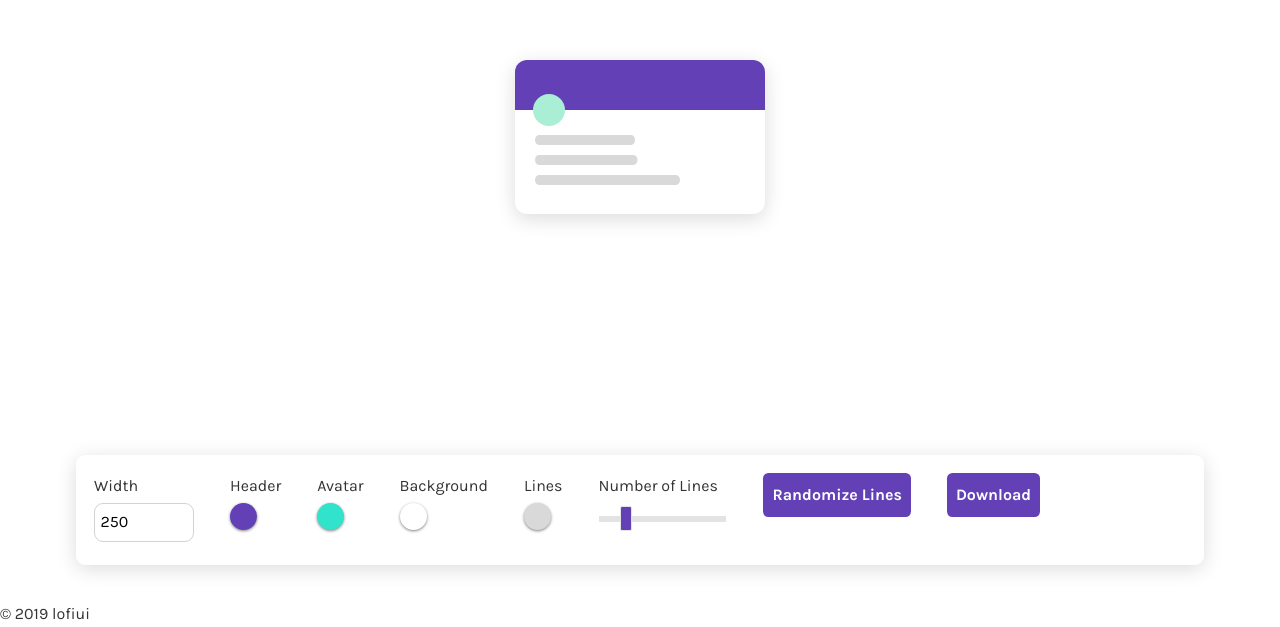
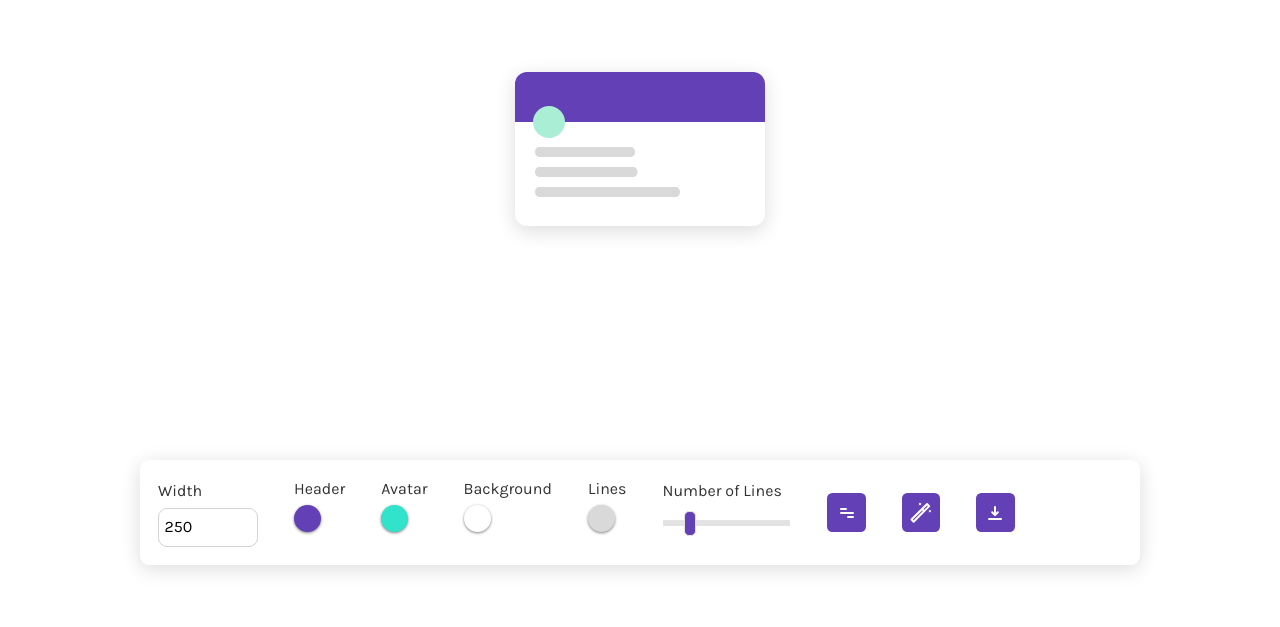
Before and after one commit to 1qlee/lofiui, a Gatsby site: page / in a window 1280 px wide. Shown: the part 199-826 px from the top of the page. After the commit the page ends 800 px from the top, so only its background shows below. Built offline with nearby package versions, Linux system fonts and the light colour scheme; Gatsby itself is replaced by a stand-in of ours.

Commit message:
Added svg plugin; changed styles to overall structure and to controls

```diff
--- a/gatsby-config.js
+++ b/gatsby-config.js
@@ -1,7 +1,7 @@
 module.exports = {
   siteMetadata: {
     title: `Lofi UI`,
-    description: `Create simple card mock-ups and download as an SVG.`,
+    description: `Create low fidelity UI mock-ups and download them as SVG.`,
     author: `@1qlee`,
   },
   plugins: [
@@ -39,6 +39,14 @@ module.exports = {
       },
     },
     'gatsby-plugin-styled-components',
+    {
+      resolve: "gatsby-plugin-react-svg",
+      options: {
+        rule: {
+          include: /assets/
+        }
+      }
+    }
     // this (optional) plugin enables Progressive Web App + Offline functionality
     // To learn more, visit: https://gatsby.dev/offline
     // `gatsby-plugin-offline`,
--- a/package.json
+++ b/package.json
@@ -11,6 +11,7 @@
     "gatsby-plugin-offline": "^2.0.25",
     "gatsby-plugin-prefetch-google-fonts": "^1.4.2",
     "gatsby-plugin-react-helmet": "^3.0.12",
+    "gatsby-plugin-react-svg": "^2.1.1",
     "gatsby-plugin-sharp": "^2.0.32",
     "gatsby-plugin-styled-components": "^3.0.7",
     "gatsby-source-filesystem": "^2.0.29",
--- a/src/components/button.js
+++ b/src/components/button.js
@@ -9,7 +9,7 @@ const Button = styled.a`
   display: inline-flex;
   font-weight: 700;
   justify-content: center;
-  padding: 0.5rem;
+  padding: 0.4rem;
   text-decoration: none;
   &:hover {
     cursor: pointer;
--- a/src/components/container.js
+++ b/src/components/container.js
@@ -1,9 +1,10 @@
 import styled from "styled-components"
 
-const Container = styled.main`
+const Container = styled.div`
   margin: 0 auto;
   max-width: 1200px;
   padding: 2rem;
+  height: 100%;
 `
 
 export default Container
--- a/src/components/controls.js
+++ b/src/components/controls.js
@@ -5,16 +5,26 @@ import ColorPicker from "./colorpicker"
 import Button from "./button"
 import { Input } from "./input"
 
+import Lines from "../../assets/menu.svg"
+import Download from "../../assets/download.svg"
+import Randomize from "../../assets/magic.svg"
+
 const ControlsContainer = styled.div`
   box-shadow: 0 4px 20px gainsboro;
   border-radius: 0.5rem;
   display: flex;
+  height: 105px;
+  width: 1000px;
+  margin: 0 auto;
 `
 
 const Control = styled.div`
   p {
     margin-bottom: 0.2rem;
   }
+  display: flex;
+  align-items: center;
+  justify-content: center;
   padding: 1rem;
 `
 
@@ -69,28 +79,40 @@ function Controls(props) {
   return (
     <ControlsContainer>
       <Control>
+        <div>
           <p>Width</p>
           <Input onChange={setWidth} name="width" type="number" min="0" defaultValue="250" />
+        </div>
       </Control>
       <Control>
+        <div>
           <p>Header</p>
           <ColorPicker element="header" color="#6340b5" setColor={setColor} />
+        </div>
       </Control>
       <Control>
+        <div>
           <p>Avatar</p>
           <ColorPicker element="avatar" color="#30e3ca" setColor={setColor} />
+        </div>
       </Control>
       <Control>
+        <div>
           <p>Background</p>
           <ColorPicker element="background" color="#ffffff" setColor={setColor} />
+        </div>
       </Control>
       <Control>
+        <div>
           <p>Lines</p>
           <ColorPicker element="lines" color="#d9d9d9" setColor={setColor} />
+        </div>
       </Control>
       <Control>
+        <div>
           <p>Number of Lines</p>
           <input name="numoflines" type="range" min="1" max="12" defaultValue="3" onChange={setNumOfLines} />
+        </div>
       </Control>
       <Control>
         <Button
@@ -99,7 +121,16 @@ function Controls(props) {
           color="#fff"
           onClick={() => props.setRandoms(props.generateRandoms)}
         >
-          Randomize Lines
+          <Lines style={{fill: "white"}} />
+        </Button>
+      </Control>
+      <Control>
+        <Button
+          as="button"
+          background="#6340b5"
+          color="#fff"
+          >
+          <Randomize style={{fill: "white"}} />
         </Button>
       </Control>
       <Control>
@@ -110,7 +141,7 @@ function Controls(props) {
           download="image.svg"
           onClick={() => trimSvg(props.svg)}
           >
-          Download
+          <Download style={{fill: "white"}} />
         </Button>
       </Control>
     </ControlsContainer>
--- a/src/components/layout.css
+++ b/src/components/layout.css
@@ -642,7 +642,7 @@ input[type=range]::-webkit-slider-thumb {
   border: 1px solid #E3E3E3;
   height: 25px;
   width: 12px;
-  border-radius: 2px;
+  border-radius: 5px;
   background: #6340B5;
   cursor: pointer;
   -webkit-appearance: none;
@@ -664,7 +664,7 @@ input[type=range]::-moz-range-thumb {
   border: 1px solid #E3E3E3;
   height: 25px;
   width: 12px;
-  border-radius: 2px;
+  border-radius: 5px;
   background: #6340B5;
   cursor: pointer;
 }
@@ -690,7 +690,7 @@ input[type=range]::-ms-thumb {
   border: 1px solid #E3E3E3;
   height: 25px;
   width: 12px;
-  border-radius: 2px;
+  border-radius: 5px;
   background: #6340B5;
   cursor: pointer;
 }
--- a/src/components/layout.js
+++ b/src/components/layout.js
@@ -9,6 +9,7 @@ import React from "react"
 import PropTypes from "prop-types"
 import { StaticQuery, graphql } from "gatsby"
 
+import Container from "./container"
 import "./layout.css"
 
 const Layout = ({ children }) => (
@@ -24,12 +25,9 @@ const Layout = ({ children }) => (
     `}
     render={data => (
       <>
-        <div>
-          <main>{children}</main>
-          <footer>
-            © {new Date().getFullYear()} lofiui
-          </footer>
-        </div>
+        <main style={{height: "100vh"}}>
+          <Container>{children}</Container>
+        </main>
       </>
     )}
   />
--- a/src/components/main.js
+++ b/src/components/main.js
@@ -1,7 +1,6 @@
-import React, { useState, useEffect, useRef } from 'react'
+import React, { useState, useEffect, useRef, Fragment } from 'react'
 
 import Controls from './controls'
-import Container from './container'
 import Preview from './preview'
 
 function Main() {
@@ -45,7 +44,7 @@ function Main() {
   }, [numOfLines, linesColor])
 
   return (
-    <Container>
+    <Fragment>
       <Preview>
         <svg
           ref={svgDOM}
@@ -74,7 +73,7 @@ function Main() {
         svgDOM={svgDOM}
         svg={svg}
       />
-    </Container>
+    </Fragment>
   );
 }
 
--- a/src/components/preview.js
+++ b/src/components/preview.js
@@ -4,8 +4,7 @@ const Preview = styled.div`
   display: flex;
   justify-content: center;
   align-items: center;
-  height: 75vh;
-  margin-bottom: 1rem;
+  height: calc(100% - 105px);
 `
 
 export default Preview
```
Also changed, not shown: assets/download.svg (added), assets/magic.svg (added), assets/menu.svg (added), 1 other file. Lines whose indentation alone changed are shown as unchanged.
